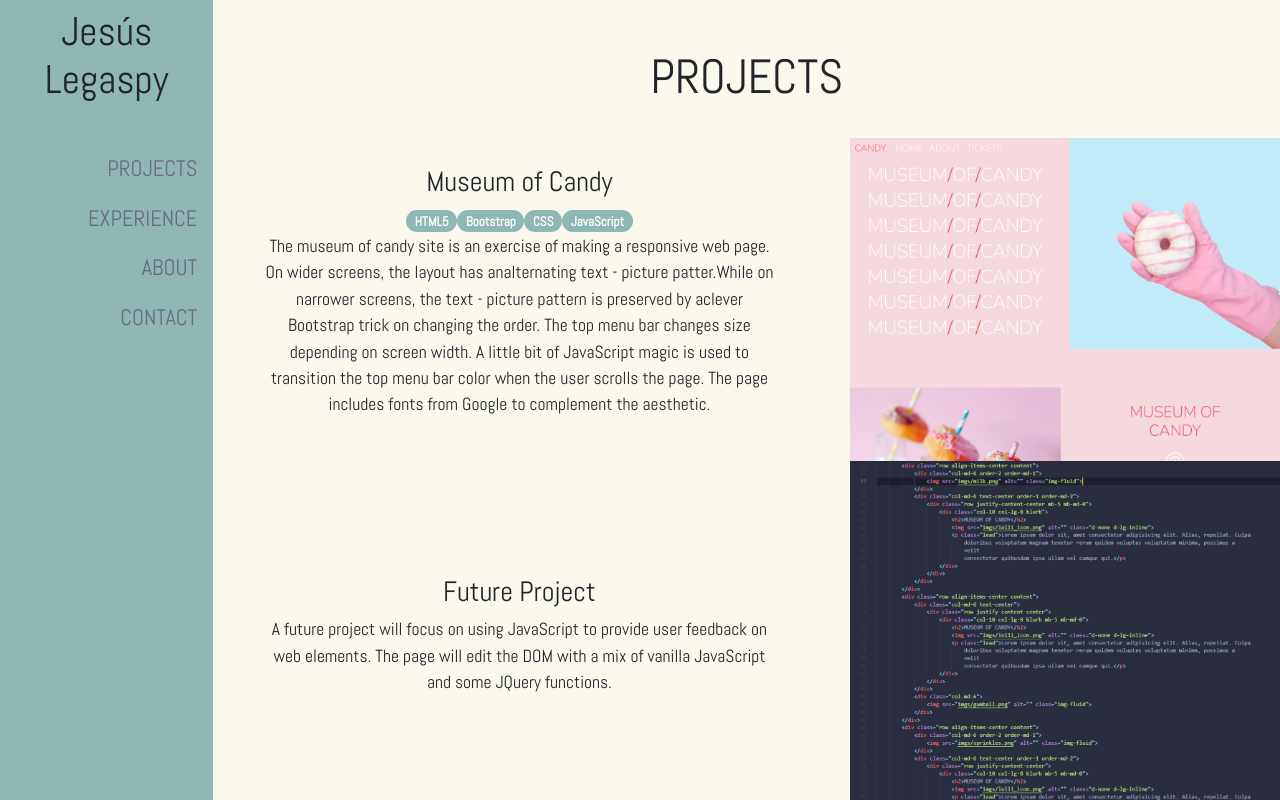
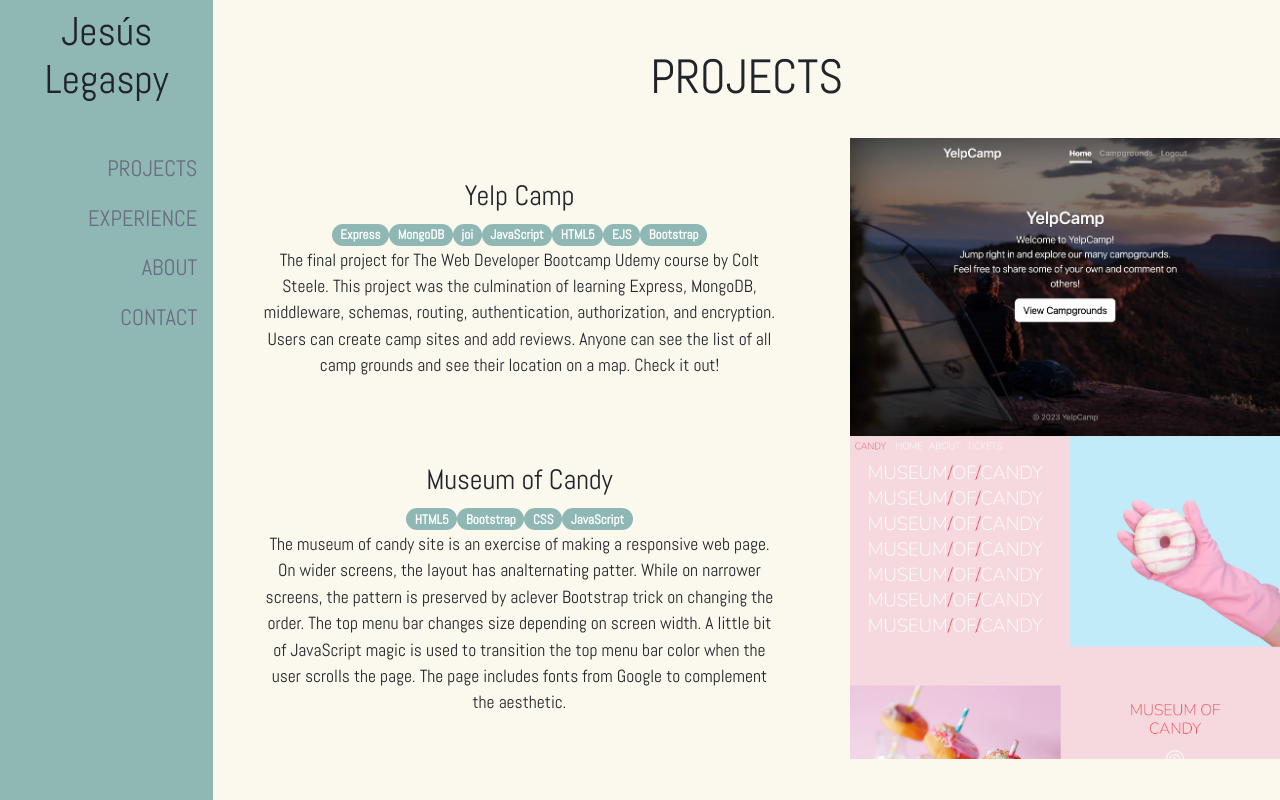
Before and after one commit to JesusLegaspy/legaspy.dev, a React (Create React App) app: page / in a window 1280 px wide. Built offline with nearby package versions, Linux system fonts and the light colour scheme.

Commit message:
Add YelpCamp project

```diff
--- a/src/projects/home/experience.js
+++ b/src/projects/home/experience.js
@@ -1,11 +1,22 @@
-import code from './assets/code.webp';
+import camp from './assets/camp.jpg';
 import foundrySupport from './assets/foundry_support.webp';
 import museumOfCandy from './assets/museum_of_candy.webp';
 
 export const projects = [
     {
+        title: 'Yelp Camp',
+        description: 'The final project for The Web Developer Bootcamp Udemy course by Colt Steele. This project was the culmination of learning Express, MongoDB, middleware, schemas, routing, authentication, authorization, and encryption. Users can create camp sites and add reviews. Anyone can see the list of all camp grounds and see their location on a map. Check it out!',
+        topics: ['Express', 'MongoDB', 'joi', 'JavaScript', 'HTML5', 'EJS', 'Bootstrap'],
+        image: {
+            src: camp,
+            href: 'https://yelpcamp-8g64.onrender.com/',
+            alt: 'Code'
+        },
+        github: 'https://github.com/JesusLegaspy/YelpCamp',
+    },
+    {
         title: 'Museum of Candy',
-        description: 'The museum of candy site is an exercise of making a responsive web page. On wider screens, the layout has analternating text - picture patter.While on narrower screens, the text - picture pattern is preserved by aclever Bootstrap trick on changing the order. The top menu bar changes size depending on screen width. A little bit of JavaScript magic is used to transition the top menu bar color when the user scrolls the page. The page includes fonts from Google to complement the aesthetic.',
+        description: 'The museum of candy site is an exercise of making a responsive web page. On wider screens, the layout has analternating patter. While on narrower screens, the pattern is preserved by aclever Bootstrap trick on changing the order. The top menu bar changes size depending on screen width. A little bit of JavaScript magic is used to transition the top menu bar color when the user scrolls the page. The page includes fonts from Google to complement the aesthetic.',
         topics: [
             'HTML5',
             'Bootstrap',
@@ -16,17 +27,8 @@ export const projects = [
             src: museumOfCandy,
             href: '/candy',
             alt: 'alt'
-        }
-    },
-    {
-        title: 'Future Project',
-        description: 'A future project will focus on using JavaScript to provide user feedback on web elements. The page will edit the DOM with a mix of vanilla JavaScript and some JQuery functions.',
-        topics: [],
-        image: {
-            src: code,
-            href: '',
-            alt: 'Code'
-        }
+        },
+        github: 'https://github.com/JesusLegaspy/legaspy.dev/tree/main/src/projects/candy',
     }
 ]
 
```
Also changed, not shown: src/projects/home/assets/camp.jpg (added), src/projects/home/assets/code.webp (deleted).
